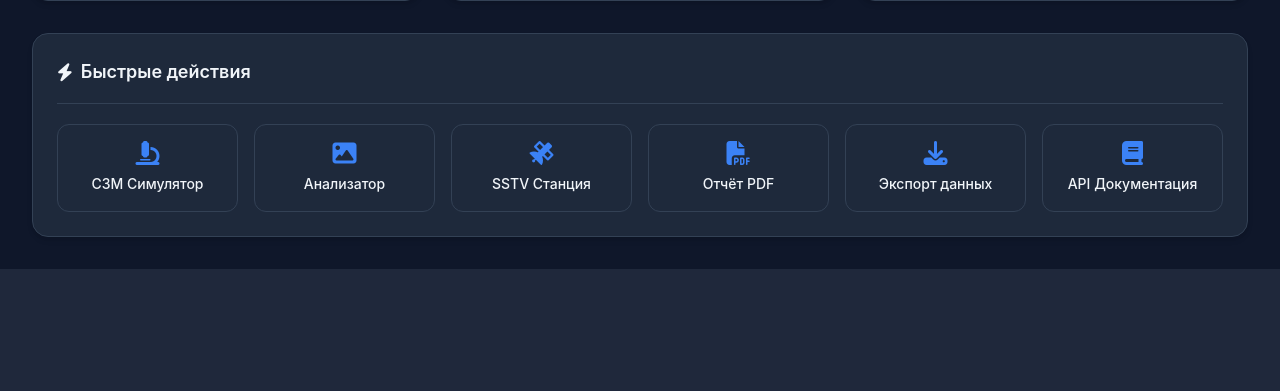
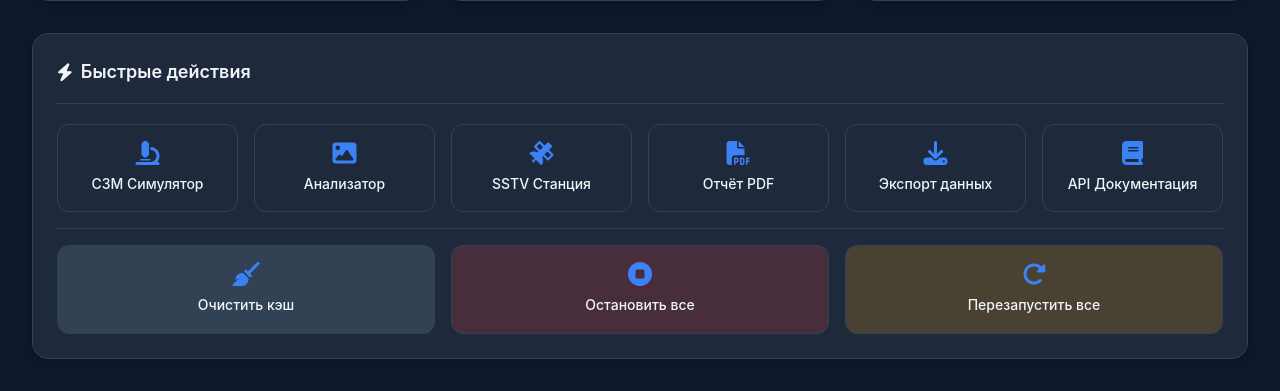
Before and after one commit to QuadDarv1ne/nanoprobe-sim-lab, a Flask app: template templates/dashboard.html in a window 1280 px wide. Shown: the part 1623-2014 px from the top of the page. Before the commit the page ends 1892 px from the top, so only its background shows below. Run offline with Flask 3, Linux system fonts and the light colour scheme; the template is opened without the code that fills it, so the values that code supplies are empty; parts of the project's set-up code (start-up, migrations or seed data) failed here and were passed over; some libraries are stand-ins or nearby versions.

Commit message:
feat: UI кнопок быстрых действий в dashboard
- Кнопки: Очистить кэш, Остановить все, Перезапустить все
- Функция quickAction() для вызова API
- Отображение результатов выполнения
- Интеграция с /api/actions/quick

```diff
--- a/templates/dashboard.html
+++ b/templates/dashboard.html
@@ -1098,6 +1098,20 @@
                     <div class="quick-action-btn" onclick="openApiDocs()">
                         <i class="fas fa-book"></i>
                         <span>API Документация</span>
+                    </div>
+                </div>
+                <div class="quick-actions" style="margin-top: 1rem; border-top: 1px solid var(--border-color); padding-top: 1rem;">
+                    <div class="quick-action-btn" onclick="quickAction('clean_cache')" style="background: var(--bg-hover);">
+                        <i class="fas fa-broom"></i>
+                        <span>Очистить кэш</span>
+                    </div>
+                    <div class="quick-action-btn" onclick="quickAction('stop_all')" style="background: rgba(239, 68, 68, 0.2);">
+                        <i class="fas fa-stop-circle"></i>
+                        <span>Остановить все</span>
+                    </div>
+                    <div class="quick-action-btn" onclick="quickAction('restart_all')" style="background: rgba(245, 158, 11, 0.2);">
+                        <i class="fas fa-redo-alt"></i>
+                        <span>Перезапустить все</span>
                     </div>
                 </div>
             </div>
@@ -2027,6 +2041,33 @@
         }
 
         // Quick Actions
+        function quickAction(action) {
+            showNotification(`Выполнение: ${action}...`, 'info');
+            fetch('/api/actions/quick', {
+                method: 'POST',
+                headers: { 'Content-Type': 'application/json' },
+                body: JSON.stringify({ action: action })
+            })
+            .then(response => response.json())
+            .then(data => {
+                if (data.success) {
+                    const result = data.result || {};
+                    let msg = data.message;
+                    if (result.stopped) msg += ` (остановлено: ${result.stopped.length})`;
+                    if (result.restarted) msg += ` (перезапущено: ${result.restarted.length})`;
+                    if (result.count !== undefined) msg += ` (${result.count})`;
+                    showNotification(msg, 'success');
+                    loadComponents();
+                    loadDashboardData();
+                } else {
+                    showNotification(data.error || 'Ошибка выполнения', 'error');
+                }
+            })
+            .catch(error => {
+                showNotification(`Ошибка: ${error.message}`, 'error');
+            });
+        }
+
         function runSpmSimulator() {
             startComponent('spm_simulator');
         }
```
